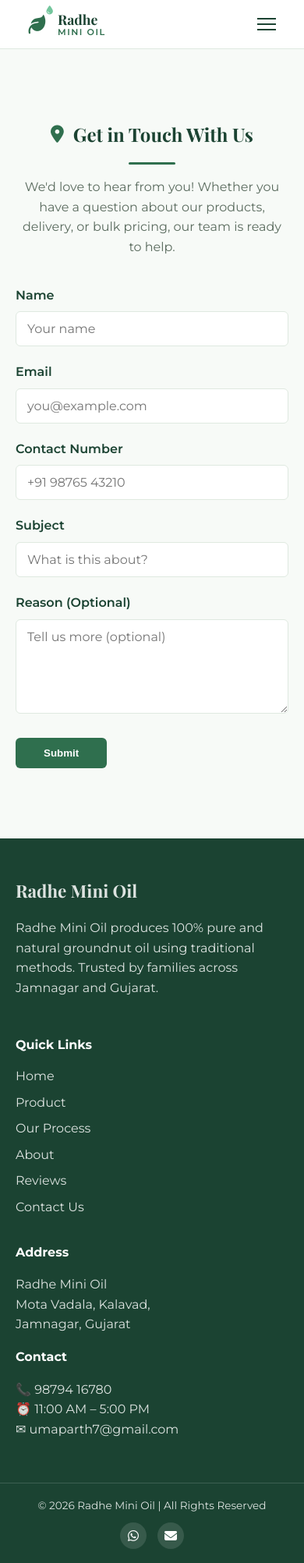
After one commit to parthpatel4105/Radhe-Oil-mill, a Django app: page /contact/ in a window 390 px wide. The commit adds this page. Shown: the whole page at 78% size. Run offline with Django 5.2, Linux system fonts and the light colour scheme.

Commit message:
Add Contact Us page with database-backed form (name, email, phone, subject, reason) and admin panel

```diff
--- /dev/null
+++ b/store/forms.py
@@ -0,0 +1,16 @@
+from django import forms
+
+from .models import ContactMessage
+
+
+class ContactForm(forms.ModelForm):
+    class Meta:
+        model = ContactMessage
+        fields = ['name', 'email', 'contact_number', 'subject', 'reason']
+        widgets = {
+            'name': forms.TextInput(attrs={'placeholder': 'Your name'}),
+            'email': forms.EmailInput(attrs={'placeholder': 'you@example.com'}),
+            'contact_number': forms.TextInput(attrs={'placeholder': '+91 98765 43210'}),
+            'subject': forms.TextInput(attrs={'placeholder': 'What is this about?'}),
+            'reason': forms.Textarea(attrs={'placeholder': 'Tell us more (optional)', 'rows': 5}),
+        }
--- a/store/models.py
+++ b/store/models.py
@@ -1,3 +1,16 @@
 from django.db import models
 
-# No database-backed models are needed for the Radhe Mini Oil landing page.
+
+class ContactMessage(models.Model):
+    name = models.CharField(max_length=150)
+    email = models.EmailField()
+    contact_number = models.CharField(max_length=20)
+    subject = models.CharField(max_length=200)
+    reason = models.TextField(blank=True)
+    created_at = models.DateTimeField(auto_now_add=True)
+
+    class Meta:
+        ordering = ['-created_at']
+
+    def __str__(self):
+        return f'{self.name} - {self.subject}'
--- a/store/static/store/css/radhe.css
+++ b/store/static/store/css/radhe.css
@@ -470,6 +470,90 @@ a {
     background: var(--primary-dark);
 }
 
+/* Contact page */
+.contact-section {
+    padding: 70px 0 90px;
+}
+
+.contact-title {
+    display: flex;
+    align-items: center;
+    justify-content: center;
+    gap: 12px;
+}
+
+.contact-title i {
+    color: var(--primary-color);
+    font-size: 1.4rem;
+}
+
+.contact-form {
+    max-width: 820px;
+    margin: 36px auto 0;
+    text-align: left;
+}
+
+.form-grid {
+    display: grid;
+    grid-template-columns: 1fr 1fr;
+    gap: 20px 28px;
+    margin-bottom: 20px;
+}
+
+.form-field label {
+    display: block;
+    font-weight: 600;
+    color: var(--primary-dark);
+    margin-bottom: 8px;
+}
+
+.form-field-full {
+    margin-bottom: 24px;
+}
+
+.contact-form input[type="text"],
+.contact-form input[type="email"],
+.contact-form input[type="tel"],
+.contact-form textarea {
+    width: 100%;
+    padding: 12px 14px;
+    border: 1px solid var(--border-color);
+    border-radius: 6px;
+    font-family: inherit;
+    font-size: 1rem;
+    color: var(--text-color);
+    background: #fff;
+}
+
+.contact-form input:focus,
+.contact-form textarea:focus {
+    outline: none;
+    border-color: var(--primary-color);
+}
+
+.contact-form textarea {
+    resize: vertical;
+}
+
+.contact-submit {
+    padding: 12px 36px;
+}
+
+.form-alert {
+    max-width: 820px;
+    margin: 0 auto 24px;
+    padding: 14px 18px;
+    border-radius: 8px;
+    font-weight: 600;
+    text-align: left;
+}
+
+.form-alert-success {
+    background: rgba(47, 111, 78, 0.12);
+    color: var(--primary-dark);
+    border: 1px solid rgba(47, 111, 78, 0.3);
+}
+
 /* Map */
 .map-section {
     padding: 70px 0;
@@ -635,7 +719,8 @@ a {
 /* Responsive */
 @media (max-width: 860px) {
     .features-grid,
-    .product-grid {
+    .product-grid,
+    .form-grid {
         grid-template-columns: 1fr;
     }
 
--- /dev/null
+++ b/store/templates/store/contact.html
@@ -0,0 +1,133 @@
+<!DOCTYPE html>
+<html lang="en">
+<head>
+    <meta charset="UTF-8">
+    <meta name="viewport" content="width=device-width, initial-scale=1.0">
+    <title>Contact Us | Radhe Mini Oil</title>
+    <meta name="description" content="Get in touch with Radhe Mini Oil — questions about our pure groundnut oil, orders, or bulk pricing.">
+    <link rel="preconnect" href="https://fonts.googleapis.com">
+    <link href="https://fonts.googleapis.com/css2?family=Playfair+Display:wght@600;700&family=Montserrat:wght@400;500;600;700&display=swap" rel="stylesheet">
+    <link rel="stylesheet" href="https://cdnjs.cloudflare.com/ajax/libs/font-awesome/6.5.2/css/all.min.css">
+    {% load static %}
+    <link rel="icon" href="{% static 'store/img/favicon.ico' %}" sizes="any">
+    <link rel="icon" type="image/png" sizes="16x16" href="{% static 'store/img/favicon-16.png' %}">
+    <link rel="icon" type="image/png" sizes="32x32" href="{% static 'store/img/favicon-32.png' %}">
+    <link rel="icon" type="image/png" sizes="48x48" href="{% static 'store/img/favicon-48.png' %}">
+    <link rel="apple-touch-icon" href="{% static 'store/img/apple-touch-icon.png' %}">
+    <link rel="stylesheet" href="{% static 'store/css/radhe.css' %}">
+</head>
+<body>
+
+<header class="header">
+    <div class="container">
+        <nav class="navbar">
+            <a class="nav-logo" href="{% url 'radhe_home' %}">
+                <span class="nav-logo-icon"><i class="fa-solid fa-leaf"></i><i class="fa-solid fa-droplet"></i></span>
+                <span class="nav-logo-text"><span class="nav-logo-line1">Radhe</span><span class="nav-logo-line2">Mini Oil</span></span>
+            </a>
+            <div class="nav-tagline">
+                100% Pure &amp; Chemical-Free
+                <span class="nav-tagline-price">15 Kg Tin &#8377;3,500</span>
+            </div>
+            <ul class="nav-menu" id="navMenu">
+                <li class="nav-item"><a class="nav-link" href="{% url 'radhe_home' %}#home">Home</a></li>
+                <li class="nav-item"><a class="nav-link" href="{% url 'radhe_home' %}#products">Product</a></li>
+                <li class="nav-item"><a class="nav-link" href="{% url 'radhe_home' %}#process">Our Process</a></li>
+                <li class="nav-item"><a class="nav-link" href="{% url 'radhe_home' %}#about">About</a></li>
+                <li class="nav-item"><a class="nav-link" href="{% url 'radhe_home' %}#reviews">Reviews</a></li>
+                <li class="nav-item"><a class="nav-link active" href="{% url 'contact' %}">Contact Us</a></li>
+            </ul>
+            <button class="hamburger" id="hamburger" aria-label="Toggle navigation menu">
+                <span class="bar"></span><span class="bar"></span><span class="bar"></span>
+            </button>
+        </nav>
+    </div>
+</header>
+
+<main>
+    <section class="contact-section text-center">
+        <div class="container">
+            <h2 class="section-title contact-title"><i class="fa-solid fa-location-dot"></i> Get in Touch With Us</h2>
+            <p class="section-subtitle">We'd love to hear from you! Whether you have a question about our products, delivery, or bulk pricing, our team is ready to help.</p>
+
+            {% if messages %}
+                {% for message in messages %}
+                    <div class="form-alert form-alert-{{ message.tags }}">{{ message }}</div>
+                {% endfor %}
+            {% endif %}
+
+            <form method="post" class="contact-form">
+                {% csrf_token %}
+                <div class="form-grid">
+                    <div class="form-field">
+                        <label for="{{ form.name.id_for_label }}">Name</label>
+                        {{ form.name }}
+                        {{ form.name.errors }}
+                    </div>
+                    <div class="form-field">
+                        <label for="{{ form.email.id_for_label }}">Email</label>
+                        {{ form.email }}
+                        {{ form.email.errors }}
+                    </div>
+                    <div class="form-field">
+                        <label for="{{ form.contact_number.id_for_label }}">Contact Number</label>
+                        {{ form.contact_number }}
+                        {{ form.contact_number.errors }}
+                    </div>
+                    <div class="form-field">
+                        <label for="{{ form.subject.id_for_label }}">Subject</label>
+                        {{ form.subject }}
+                        {{ form.subject.errors }}
+                    </div>
+                </div>
+                <div class="form-field form-field-full">
+                    <label for="{{ form.reason.id_for_label }}">Reason (Optional)</label>
+                    {{ form.reason }}
+                    {{ form.reason.errors }}
+                </div>
+                <button type="submit" class="btn contact-submit">Submit</button>
+            </form>
+        </div>
+    </section>
+</main>
+
+<footer class="footer">
+    <div class="container footer-container">
+        <div class="footer-col">
+            <a class="footer-logo" href="{% url 'radhe_home' %}">Radhe Mini Oil</a>
+            <p>Radhe Mini Oil produces 100% pure and natural groundnut oil using traditional methods. Trusted by families across Jamnagar and Gujarat.</p>
+        </div>
+        <div class="footer-col">
+            <h4>Quick Links</h4>
+            <ul class="nav-footer">
+                <li><a href="{% url 'radhe_home' %}#home">Home</a></li>
+                <li><a href="{% url 'radhe_home' %}#products">Product</a></li>
+                <li><a href="{% url 'radhe_home' %}#process">Our Process</a></li>
+                <li><a href="{% url 'radhe_home' %}#about">About</a></li>
+                <li><a href="{% url 'radhe_home' %}#reviews">Reviews</a></li>
+                <li><a href="{% url 'contact' %}">Contact Us</a></li>
+            </ul>
+        </div>
+        <div class="footer-col">
+            <h4>Address</h4>
+            <p>Radhe Mini Oil<br>Mota Vadala, Kalavad,<br>Jamnagar, Gujarat</p>
+            <h4>Contact</h4>
+            <p>
+                &#128222; <a href="tel:+919879416780">98794 16780</a><br>
+                &#9200; 11:00 AM &ndash; 5:00 PM<br>
+                &#9993; <a href="mailto:umaparth7@gmail.com">umaparth7@gmail.com</a>
+            </p>
+        </div>
+    </div>
+    <div class="footer-bottom">
+        <p>&copy; 2026 Radhe Mini Oil | All Rights Reserved</p>
+        <div class="social-icons">
+            <a href="https://wa.me/919879416780" aria-label="WhatsApp Radhe Mini Oil" target="_blank" rel="noreferrer"><i class="fab fa-whatsapp"></i></a>
+            <a href="mailto:umaparth7@gmail.com" aria-label="Email Radhe Mini Oil"><i class="fa-solid fa-envelope"></i></a>
+        </div>
+    </div>
+</footer>
+
+<script src="{% static 'store/js/radhe.js' %}"></script>
+</body>
+</html>
--- a/store/templates/store/radhe_home.html
+++ b/store/templates/store/radhe_home.html
@@ -35,7 +35,7 @@
                 <li class="nav-item"><a class="nav-link" href="#process">Our Process</a></li>
                 <li class="nav-item"><a class="nav-link" href="#about">About</a></li>
                 <li class="nav-item"><a class="nav-link" href="#reviews">Reviews</a></li>
-                <li class="nav-item"><a class="nav-link" href="#contact">Contact Us</a></li>
+                <li class="nav-item"><a class="nav-link" href="{% url 'contact' %}">Contact Us</a></li>
             </ul>
             <button class="hamburger" id="hamburger" aria-label="Toggle navigation menu">
                 <span class="bar"></span><span class="bar"></span><span class="bar"></span>
@@ -189,7 +189,7 @@
                 <li><a href="#process">Our Process</a></li>
                 <li><a href="#about">About</a></li>
                 <li><a href="#reviews">Reviews</a></li>
-                <li><a href="#contact">Contact Us</a></li>
+                <li><a href="{% url 'contact' %}">Contact Us</a></li>
             </ul>
         </div>
         <div class="footer-col">
--- a/store/urls.py
+++ b/store/urls.py
@@ -4,4 +4,5 @@ from . import views
 
 urlpatterns = [
     path('', views.radhe_home, name='radhe_home'),
+    path('contact/', views.contact, name='contact'),
 ]
--- a/store/views.py
+++ b/store/views.py
@@ -1,5 +1,20 @@
-from django.shortcuts import render
+from django.contrib import messages
+from django.shortcuts import redirect, render
+
+from .forms import ContactForm
 
 
 def radhe_home(request):
     return render(request, 'store/radhe_home.html')
+
+
+def contact(request):
+    if request.method == 'POST':
+        form = ContactForm(request.POST)
+        if form.is_valid():
+            form.save()
+            messages.success(request, "Thanks! We've received your message and will get back to you soon.")
+            return redirect('contact')
+    else:
+        form = ContactForm()
+    return render(request, 'store/contact.html', {'form': form})
```
Also changed, not shown: store/admin.py (+10 -2 lines), store/migrations/0001_initial.py (added).
